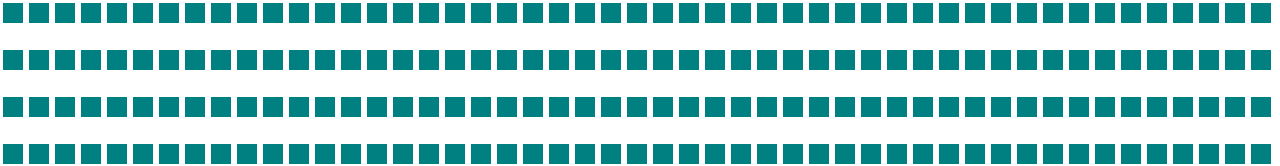
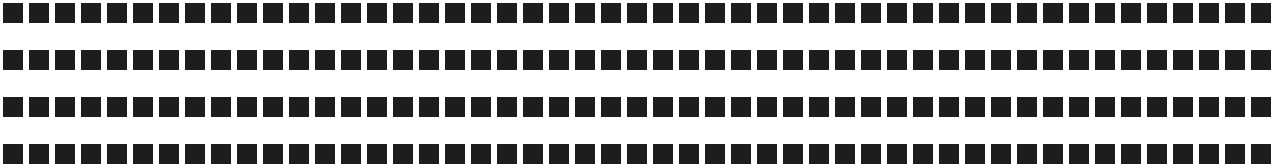
Before and after one commit to acciojob/Color-board-Rupesh3000, a website: page main.html in a window 1280 px wide. Shown: the top 166 px of the page. Drawn offline with Linux system fonts and the light colour scheme.

Commit message:
created a submission

```diff
--- a/styles.css
+++ b/styles.css
@@ -22,7 +22,7 @@
   width: 20px;
   height: 20px;
   margin: 3px;
-  background-color: teal;
+  background-color: rgb(29, 29, 29);
   transition-property: all;
   transition-timing-function: linear;
   transition-delay: 1s;
```
